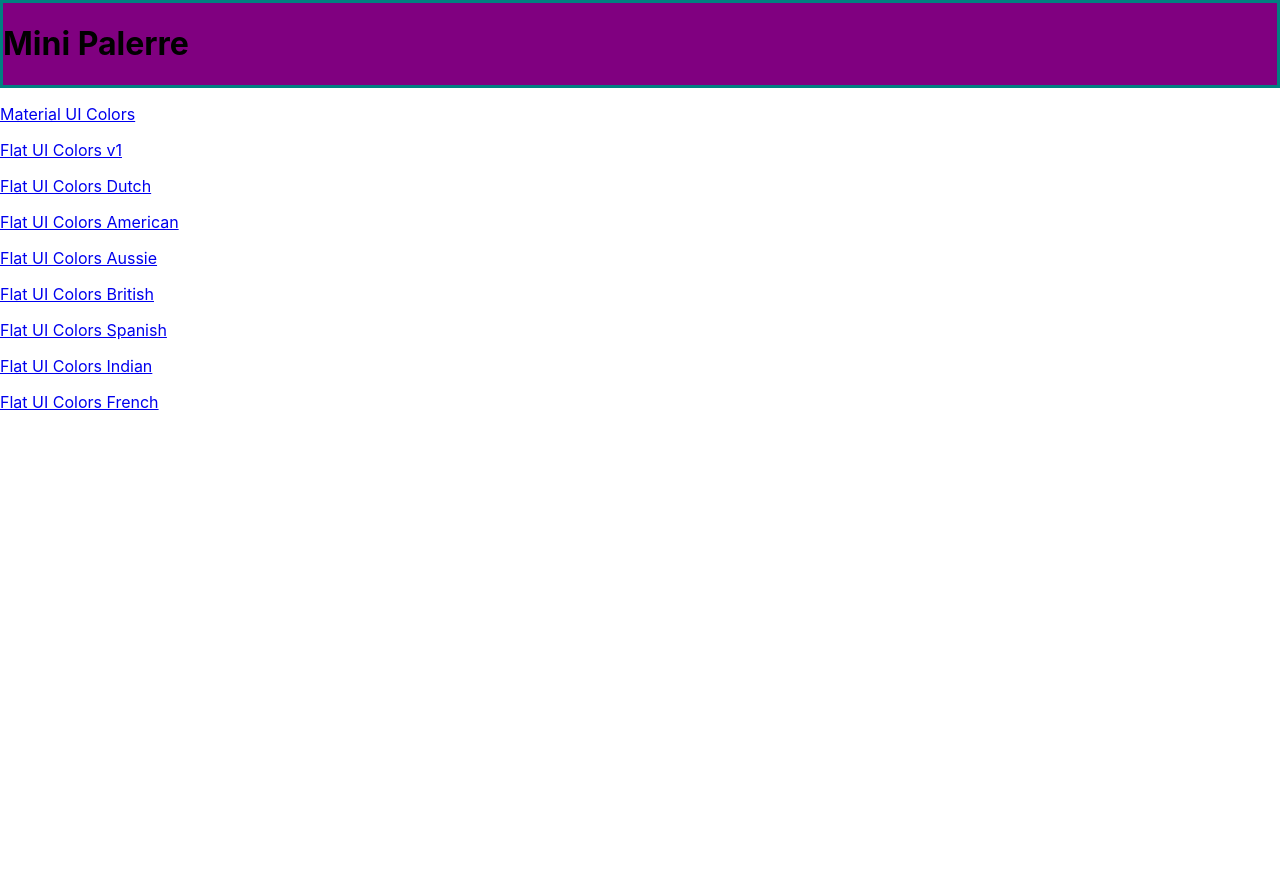
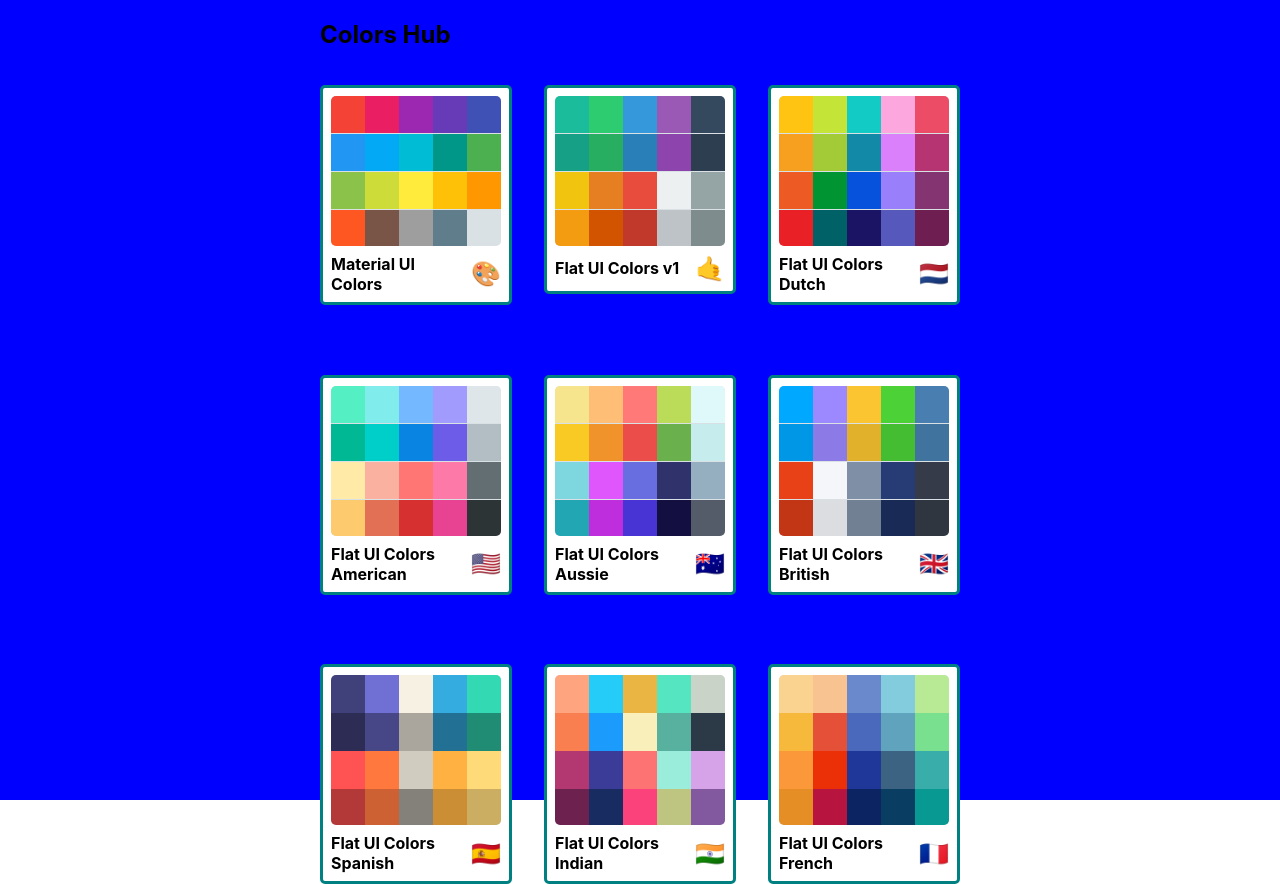
Before and after one commit to brendagold/colorshub, a React (Create React App) app: page / in a window 1280 px wide. Before the commit the page ends 800 px from the top, so only its background shows below. Built offline with nearby package versions, Linux system fonts and the light colour scheme.

Commit message:
added mini palette

```diff
--- a/src/miniPalette.js
+++ b/src/miniPalette.js
@@ -1,20 +1,74 @@
-import React from 'react';
-import { withStyles } from '@material-ui/styles';
+import React from "react";
+import { withStyles } from "@material-ui/styles";
 
 const styles = {
-    main: {
-        backgroundColor: "purple",
-        border: "3px solid teal"
-    }
-}
+  root: {
+    backgroundColor: "white",
+    border: "3px solid teal",
+    borderRadius: "5px",
+    padding: "0.5rem",
+    position: "relative",
+    overflow: "hidden",
+    "&:hover": {
+      cursor: "pointer",
+    },
+  },
+
+  colors: {
+    backgroundColor: "#dae1e4",
+    height: "150px",
+    width: "100%",
+    overflow: "hidden",
+    borderRadius: "5px"
+  },
+
+  title: {
+    display: "flex",
+    justifyContent: "space-between",
+    alignItems: "center",
+    margin: "0",
+    color: "black",
+    paddingTop: "0.5rem",
+    fontSize: "1rem",
+    position: "relative",
+  },
+  emoji: {
+    marginLeft: "0.5rem",
+    fontSize: "1.5rem",
+  },
+
+  miniColor: {
+    height: "25%",
+    width: "20%",
+    display: "inline-block",
+    margin: "0 auto",
+    position: "relative",
+    marginBottom: "-3.5px"
+  }
+};
 
 const MiniPalette = (props) => {
-    const {classes} = props
-    return (
-        <div className={classes.main}>
-            <h1>Mini Palerre</h1>
-        </div>
-     );
-}
+  const { classes, emoji, paletteName, colors } = props;
+
+  const miniColorBoxes = colors.map((color) => (
+    <div
+      className={classes.miniColor}
+      style={{ backgroundColor: color.color }}
+      key={color.name}
+    ></div>
+  ));
+  return (
+    <div className={classes.root}>
+      <div className={classes.colors}>
+        {miniColorBoxes}
+      </div>
+      <h5 className={classes.title}>
+        {" "}
+        {paletteName}
+        <span className={classes.emoji}>{emoji}</span>
+      </h5>
+    </div>
+  );
+};
 
 export default withStyles(styles)(MiniPalette);
--- a/src/paletteList.js
+++ b/src/paletteList.js
@@ -1,22 +1,61 @@
 import React, { Component } from "react";
 import { Link } from "react-router-dom";
+import { withStyles } from "@material-ui/styles";
 import MiniPalette from "./miniPalette";
+
+const styles = {
+  root: {
+    backgroundColor: "blue",
+    height: "100vh",
+    display: "flex",
+    alignItems: "flex-start",
+    justifyContent: "center",
+  },
+
+  container: {
+    width: "50%",
+    display: "flex",
+    alignItems: "flex-start",
+    flexDirection: "column",
+    flexWrap: "wrap",
+  },
+
+  nav: {
+    display: "flex",
+    width: "100%",
+    justifyContent: "space-between",
+  },
+
+  palettes: {
+    boxSizing: "borderbox",
+    display: "grid",
+    width: "100%",
+    gridTemplateColumns: "repeat(3, 30%)",
+    gridGap: "5%",
+  },
+};
 
 class PaletteList extends Component {
   state = {};
   render() {
-    const { palettes } = this.props;
+    const { palettes, classes } = this.props;
     return (
-      <div className="paletteList">
-          <MiniPalette />
-        {palettes.map((palette) => (
-          <p>
-            <Link to={`/palette/${palette.id}`}>{palette.paletteName}</Link>
-          </p>
-        ))}
+      <div className={classes.root}>
+        <div className={classes.container}>
+          <nav className={classes.nav}>
+            <h1>Colors Hub</h1>
+          </nav>
+          <div className={classes.palettes}>
+            {palettes.map((palette) => (
+              <p>
+                <MiniPalette {...palette} />
+              </p>
+            ))}
+          </div>
+        </div>
       </div>
     );
   }
 }
 
-export default PaletteList;
+export default withStyles(styles)(PaletteList);
```
